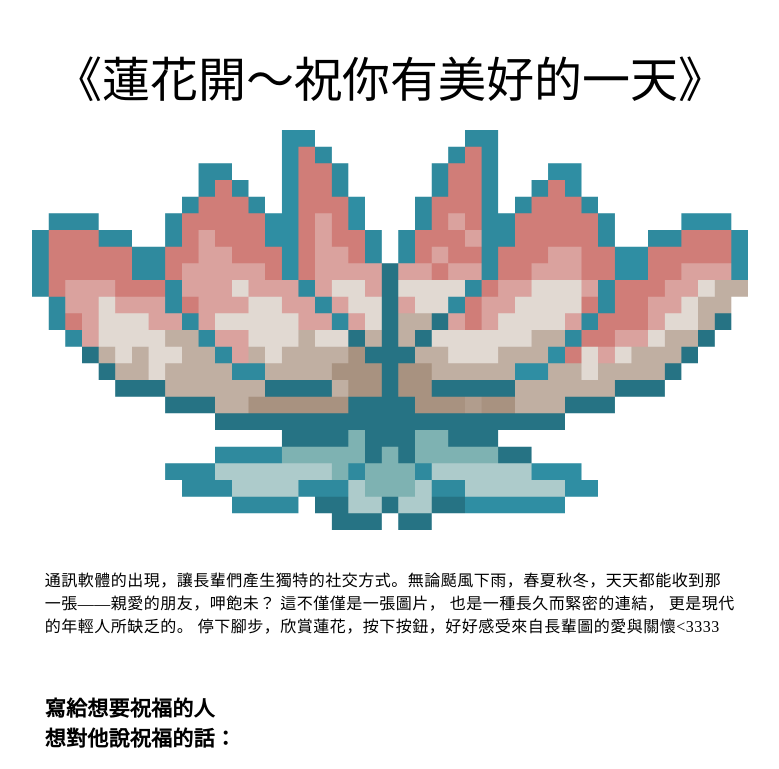
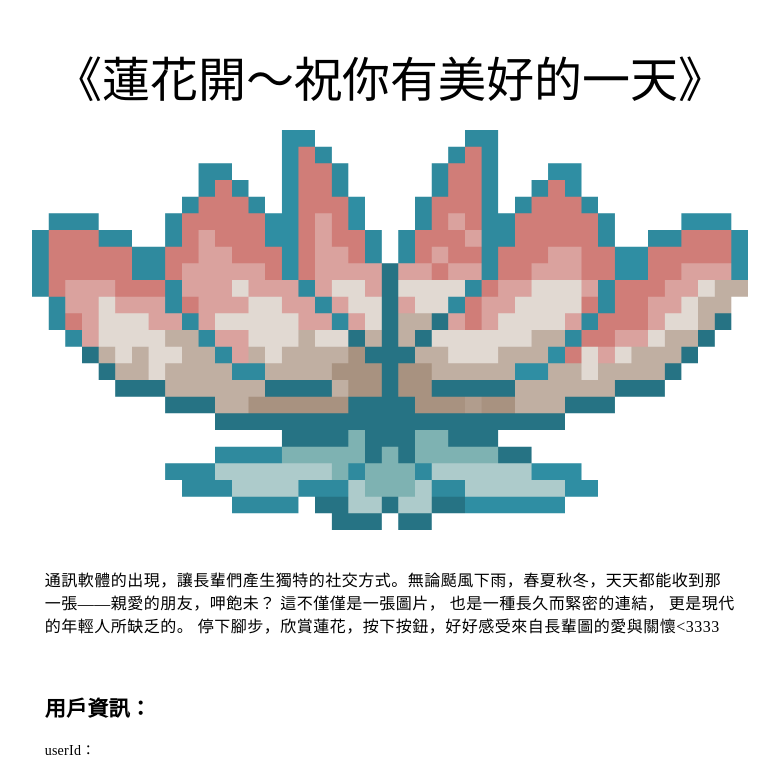
Before and after one commit to Shouke0518/digital_art_frontend, a Vue app: page /lotus in a window 1280 px wide. Shown: the top 769 px of the page, without its empty margins (250-1029 px from the left). Built offline with nearby package versions, Linux system fonts and the light colour scheme; a web font is replaced by a local one.

Commit message:
05/26 調整

```diff
--- a/src/views/Lotus.vue
+++ b/src/views/Lotus.vue
@@ -11,7 +11,6 @@
             max-height="400"
             contain
           ></v-img>
-
           <v-card-text class="text-body-1 mb-6">
             通訊軟體的出現，讓長輩們產生獨特的社交方式。無論颳風下雨，春夏秋冬，天天都能收到那一張——親愛的朋友，呷飽未？
 
@@ -23,6 +22,9 @@
           </v-card-text>
 
           <v-card-text>
+            <h2 class="text-left mb-4">用戶資訊：</h2>
+            <p class="text-left mb-4">userId：{{ userStore.userId }}</p>
+            <p class="text-left mb-4">name：{{ userStore.name }}</p>
             <h2 class="text-left mb-4">寫給想要祝福的人<br>想對他說祝福的話：</h2>
             <v-form @submit.prevent="submitWish">
               <v-text-field
```
